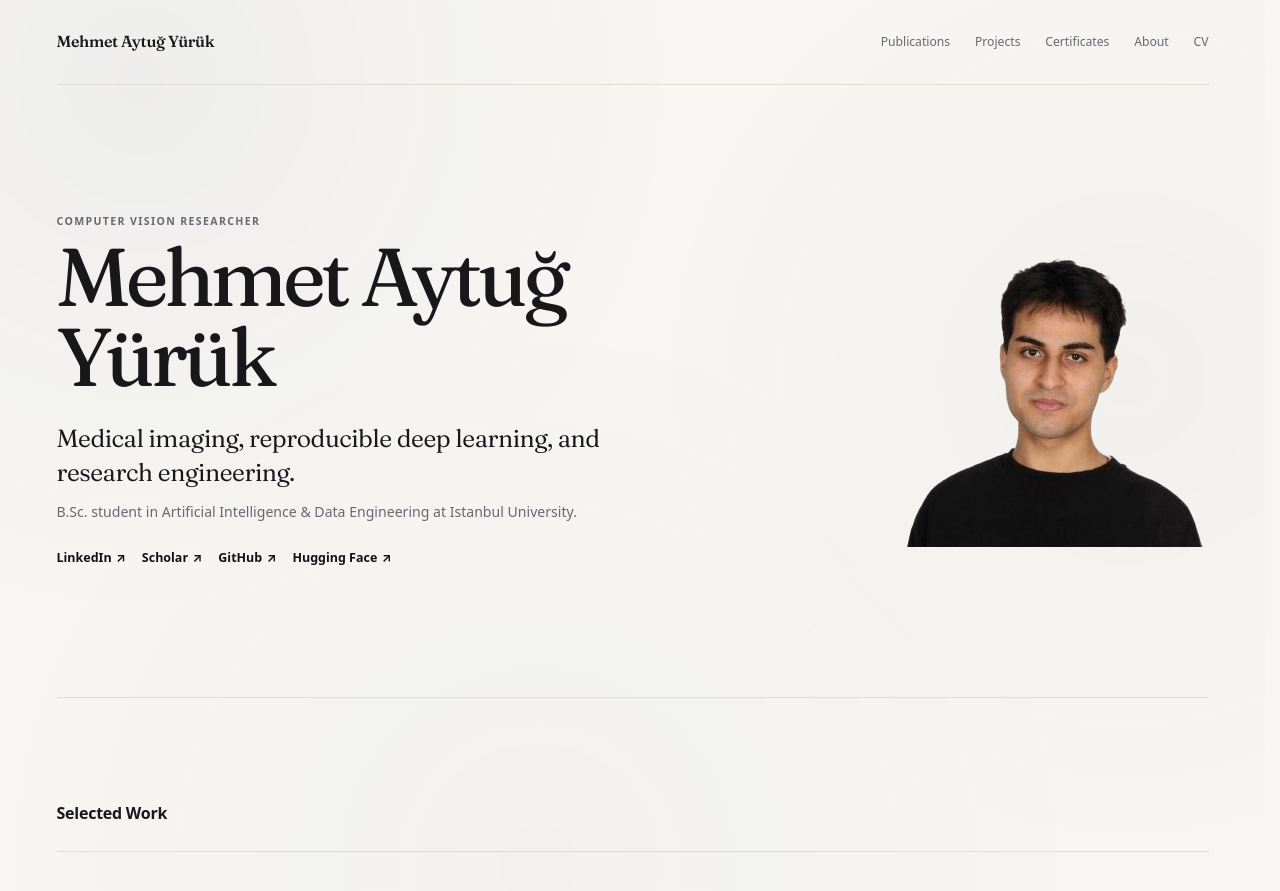
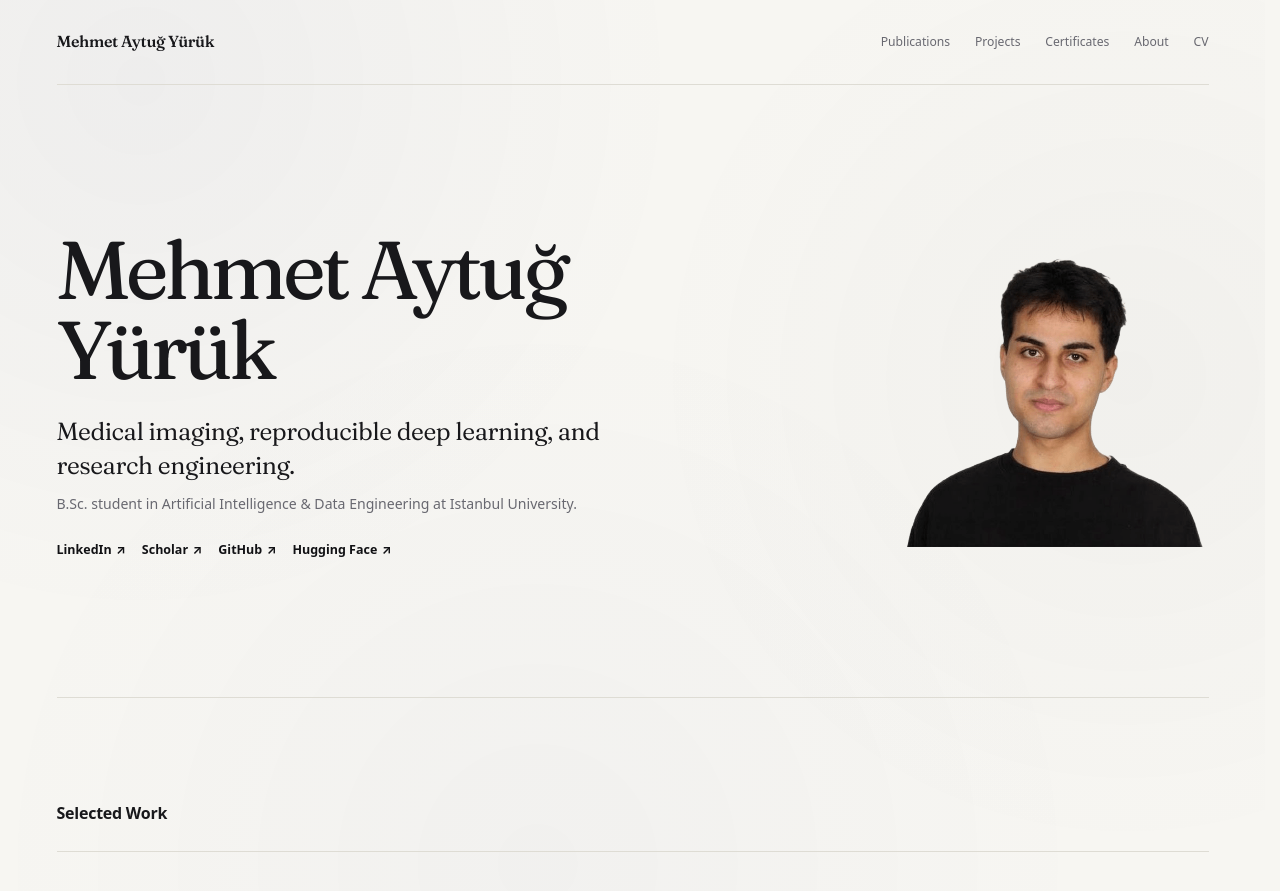
Before and after one commit to mehmetaytugyuruk/mehmetaytugyuruk.github.io, a Jekyll site: the page built from index.html, in a window 1280 px wide and 900 px high. Shown: the top 891 px of the window. Built offline with Jekyll 4.4.1, drawn with Linux system fonts in a browser that asks for light colours.

Commit message:
Remove home role eyebrow

```diff
--- a/_layouts/default.html
+++ b/_layouts/default.html
@@ -39,7 +39,7 @@
     <link rel="preconnect" href="https://fonts.googleapis.com">
     <link rel="preconnect" href="https://fonts.gstatic.com" crossorigin>
     <link href="https://fonts.googleapis.com/css2?family=Fraunces:ital,opsz,wght@0,9..144,300..700;1,9..144,300..700&amp;display=swap" rel="stylesheet">
-    <link rel="stylesheet" href="{{ '/assets/css/site.css' | relative_url }}?v=20260911-mobile-portrait-top">
+    <link rel="stylesheet" href="{{ '/assets/css/site.css' | relative_url }}?v=20260911-no-home-eyebrow">
 
     <script type="application/ld+json">
     {
--- a/_layouts/redirect.html
+++ b/_layouts/redirect.html
@@ -7,7 +7,7 @@
     <meta name="robots" content="noindex, follow">
     <link rel="canonical" href="{{ page.redirect_to | absolute_url }}">
     <meta http-equiv="refresh" content="0; url={{ page.redirect_to | relative_url }}">
-    <link rel="stylesheet" href="{{ '/assets/css/site.css' | relative_url }}?v=20260911-mobile-portrait-top">
+    <link rel="stylesheet" href="{{ '/assets/css/site.css' | relative_url }}?v=20260911-no-home-eyebrow">
   </head>
   <body class="interior">
     <main id="main-content" class="page-main redirect-main">
--- a/index.html
+++ b/index.html
@@ -8,7 +8,6 @@ nav_key: home
 <main id="main-content" class="home-main">
   <section class="hero" aria-labelledby="hero-title">
     <div class="hero-copy">
-      <p class="eyebrow">{{ site.data.profile.role }}</p>
       <h1 id="hero-title">{{ site.data.profile.name }}</h1>
       <p class="hero-positioning">{{ site.data.profile.positioning }}</p>
       <p class="hero-context">{{ site.data.profile.education_context | escape }}</p>
```
